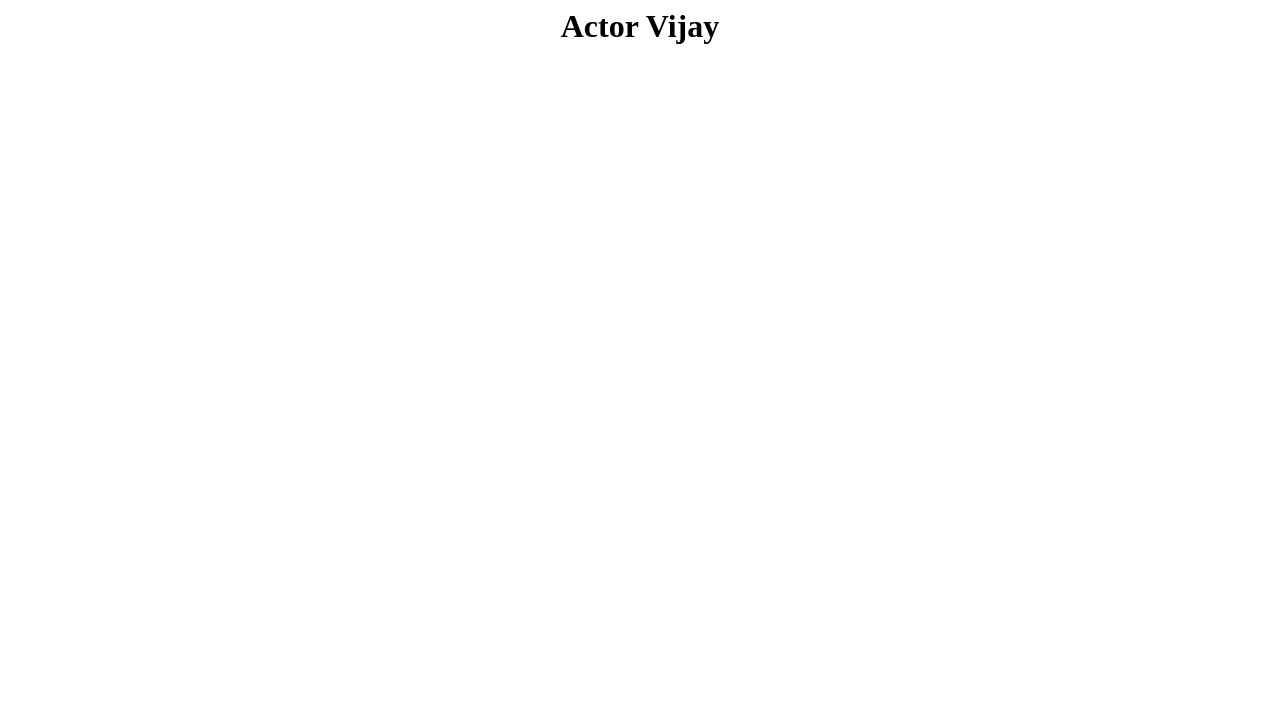
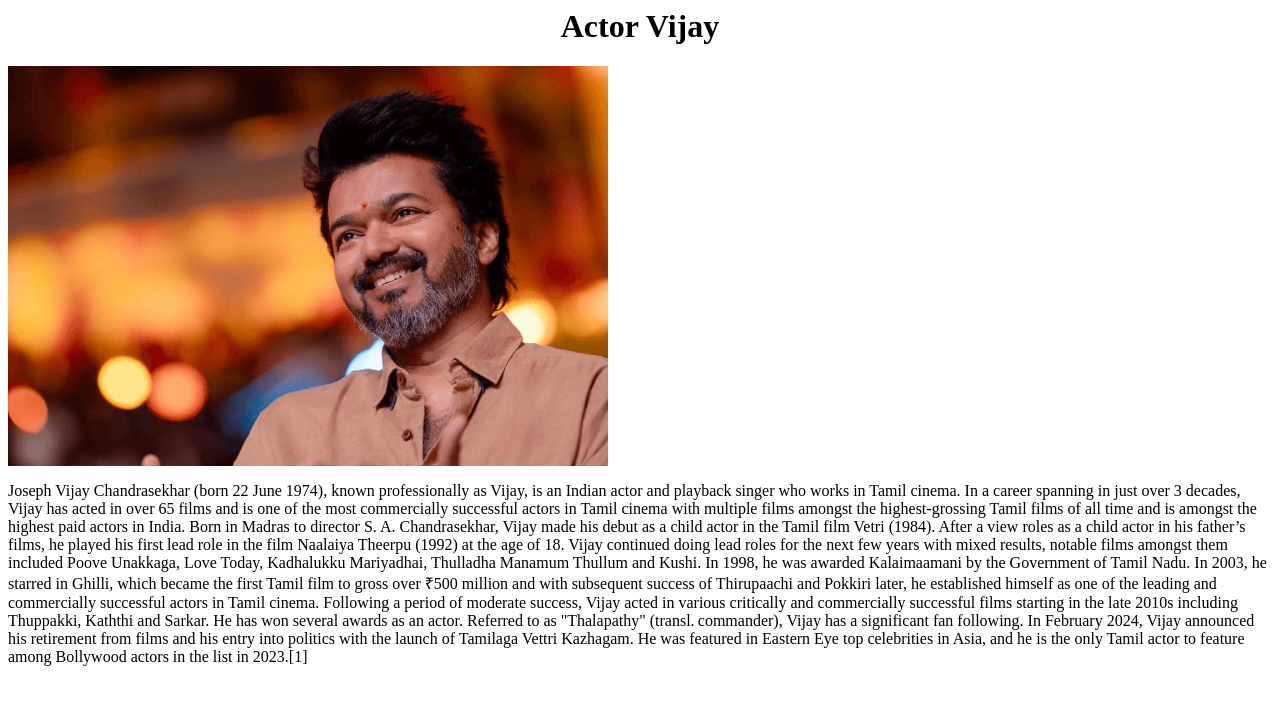
Before and after one commit to Arunin0173/Website_For_Actor_Information_Like, a plain HTML site: page index.html in a window 1280 px wide. Drawn offline with Linux system fonts and the light colour scheme.

Commit message:
updated the site

```diff
--- a/index.html
+++ b/index.html
@@ -6,6 +6,17 @@
         <center>
             <h1>Actor Vijay</h1>
         </center>
+    <a>
+        <img src="actor-vijay.png" height="400px" width="600px"/>
+        <p>Joseph Vijay Chandrasekhar (born 22 June 1974), known professionally as Vijay, is an Indian actor and playback singer who works in Tamil cinema. In a career spanning in just over 3 decades, Vijay has acted in over 65 films and is one of the most commercially successful actors in Tamil cinema with multiple films amongst the highest-grossing Tamil films of all time and is amongst the highest paid actors in India.
 
+            Born in Madras to director S. A. Chandrasekhar, Vijay made his debut as a child actor in the Tamil film Vetri (1984). After a view roles as a child actor in his father’s films, he played his first lead role in the film Naalaiya Theerpu (1992) at the age of 18. Vijay continued doing lead roles for the next few years with mixed results, notable films amongst them included Poove Unakkaga, Love Today, Kadhalukku Mariyadhai, Thulladha Manamum Thullum and Kushi. In 1998, he was awarded Kalaimaamani by the Government of Tamil Nadu.
+
+            In 2003, he starred in Ghilli, which became the first Tamil film to gross over ₹500 million and with subsequent success of Thirupaachi and Pokkiri later, he established himself as one of the leading and commercially successful actors in Tamil cinema. Following a period of moderate success, Vijay acted in various critically and commercially successful films starting in the late 2010s including Thuppakki, Kaththi and Sarkar. He has won several awards as an actor.
+
+            Referred to as "Thalapathy" (transl. commander), Vijay has a significant fan following. In February 2024, Vijay announced his retirement from films and his entry into politics with the launch of Tamilaga Vettri Kazhagam.
+
+            He was featured in Eastern Eye top celebrities in Asia, and he is the only Tamil actor to feature among Bollywood actors in the list in 2023.[1]</p>
+    </a>
     </body>
 </html>
```
Also changed, not shown: actor-vijay.png (added).
